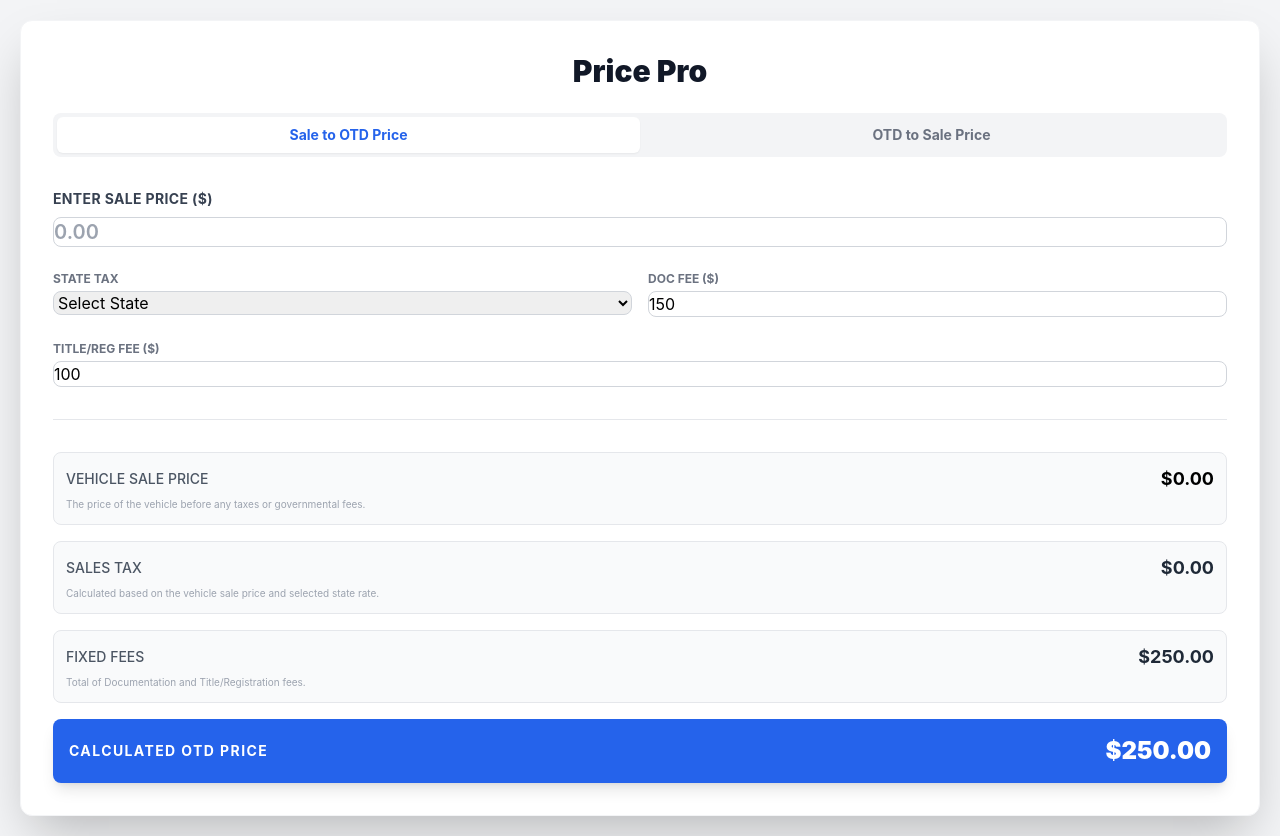
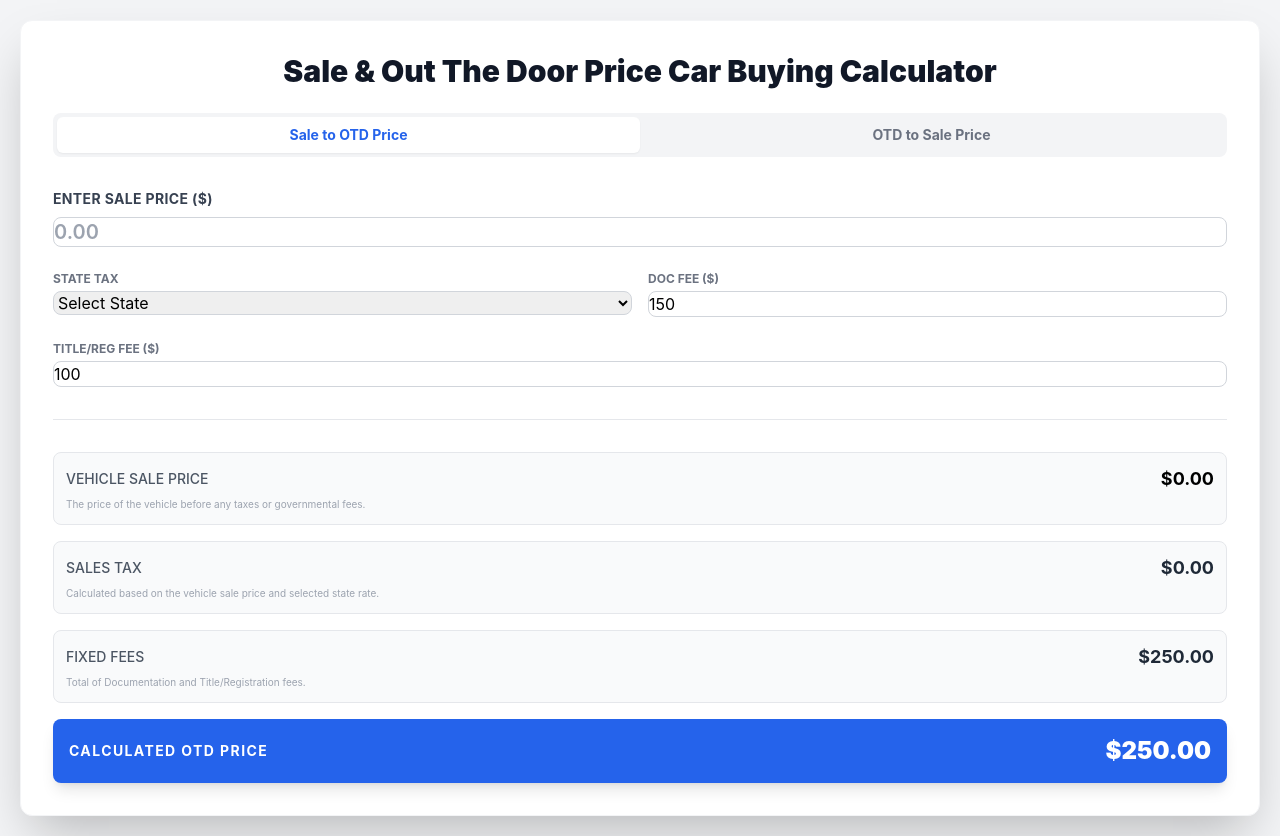
Before and after one commit to khanimation/car_buying_calculator, a plain HTML site: page index.html in a window 1280 px wide. Drawn offline with nearby package versions, Linux system fonts and the light colour scheme.

Commit message:
update with link and corrected title

```diff
--- a/index.html
+++ b/index.html
@@ -42,7 +42,7 @@
 </head>
 <body>
     <div class="container bg-white p-8 rounded-xl shadow-2xl border border-gray-100">
-        <h1 class="text-3xl font-black text-center text-gray-900 mb-6">Price Pro</h1>
+        <h1 class="text-3xl font-black text-center text-gray-900 mb-6">Sale & Out The Door Price Car Buying Calculator</h1>
 
         <!-- Mode Toggle -->
         <div class="flex bg-gray-100 p-1 rounded-lg mb-8">
```
Also changed, not shown: 1 other file.
